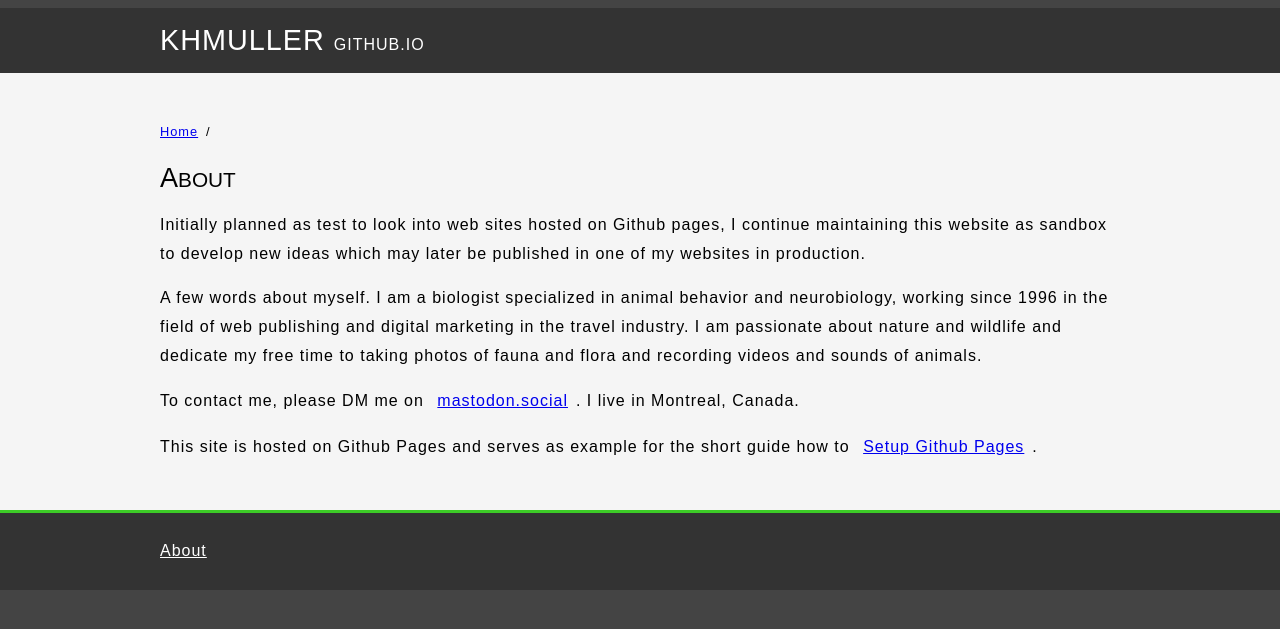
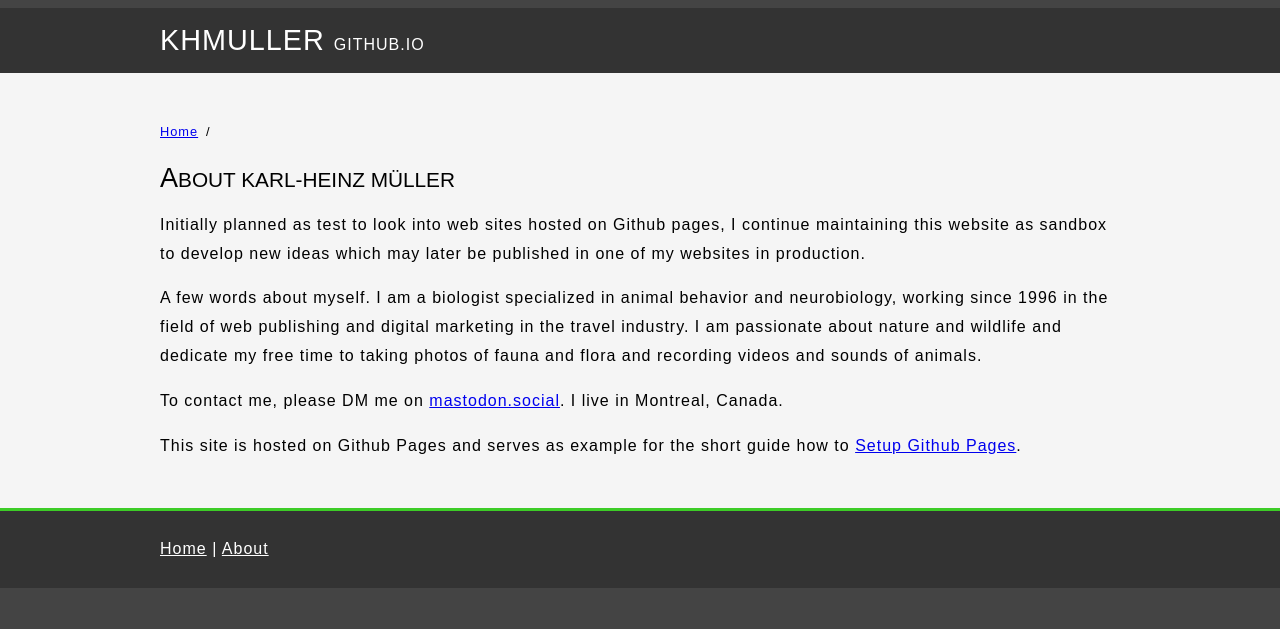
Before and after one commit to KHMuller/khmuller.github.io, a Jekyll site: the page built from about/index.md, in a window 1280 px wide. Shown: the top 629 px of the page. Built offline with Jekyll 4.4.1, drawn with Linux system fonts in a browser that asks for light colours.

Commit message:
Messing Around

```diff
--- a/_layouts/default.html
+++ b/_layouts/default.html
@@ -18,6 +18,6 @@
         {{ content }}
       </div>
     </main>
-    <footer><div class="wrapper"><p><a href="/about/">About</a></p></div></footer>
+    <footer><div class="wrapper"><p><a href="/">Home</a> | <a href="/about/">About</a></p></div></footer>
   </body>
 </html>
--- a/about/index.md
+++ b/about/index.md
@@ -5,7 +5,7 @@ layout: default
 canonical: https://khmuller.github.io/about/
 ---
 
-## About
+## About Karl-Heinz Müller
 
 Initially planned as test to look into web sites hosted on Github pages, I continue maintaining this website as sandbox to develop new ideas which may later be published in one of my websites in production.
 
--- a/assets/css/styles.css
+++ b/assets/css/styles.css
@@ -207,13 +207,6 @@ h2 {
         padding: 0.2rem 0.1rem;
         margin-bottom: 0.2rem;
         border-radius: 0.2rem;
-    }
-    main a {
-        padding: 0 0.5rem;
-        display: inline-block;
-        white-space: nowrap;
-        border-radius: 0.2rem;
-        margin-bottom:1px;
     }
     main a:hover { text-decoration:none; }
 
```
